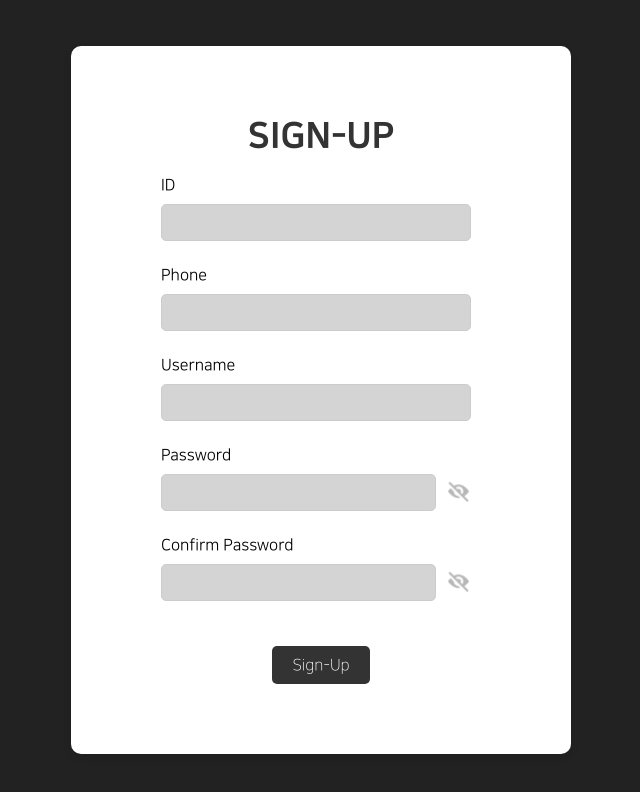
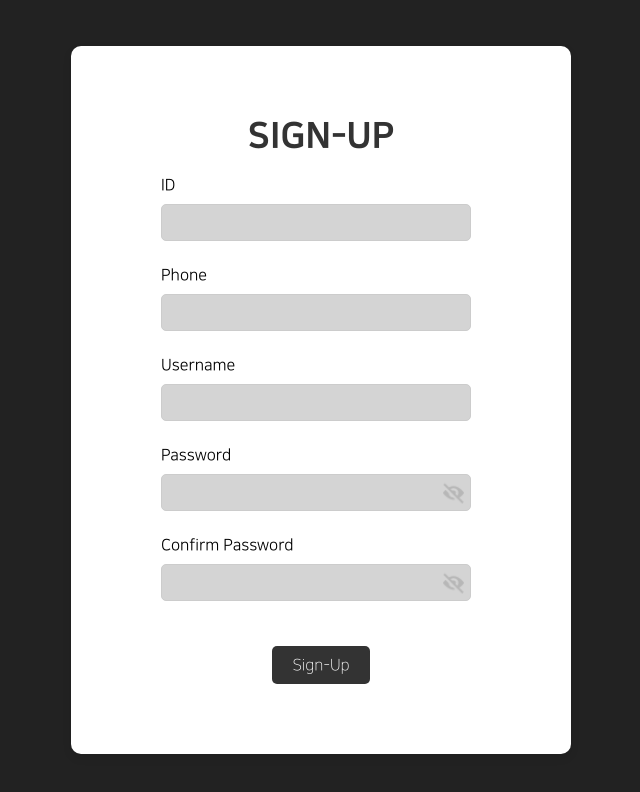
Before and after one commit to 3DNoiseMaster/3DNoiseMaster-FE, a React (Create React App) app: page /api/display/signup in a window 1280 px wide. Shown: the top 792 px of the page, without its empty margins (319-959 px from the left). Built offline with nearby package versions, Linux system fonts and the light colour scheme.

Commit message:
fix: 로그인&회원가입 화면 숨김 버튼 버그 해결

```diff
--- a/src/pages/LoginPage.tsx
+++ b/src/pages/LoginPage.tsx
@@ -68,13 +68,13 @@ const LoginPage: React.FC = () => {
           </label>
           <label>
             Password
-            <div className="login-button-container">
+            <div className="passwordContainer">
             <input
                 type={showPassword ? 'text' : 'password'}
                 name="password"
                 value={formData.password}
                 onChange={handleChange}
-                className="password-input"
+                className="input"
                 required
               />
               <button
--- a/src/pages/SignUpPage.tsx
+++ b/src/pages/SignUpPage.tsx
@@ -50,6 +50,16 @@ const SignUpPage: React.FC = () => {
       return;
     }
 
+    if (formData.password.length < 8) {
+      setPasswordError('비밀번호는 최소 8자 이상이여야 합니다.');
+      return;
+    }
+
+    if (formData.phone.length < 10) {
+      setPasswordError('유효한 전화번호를 입력하세요 (예시: 01012345678)');
+      return;
+    }
+
     const signUpUrl = `${process.env.REACT_APP_API_USER_URL}/signup`;
     axios.post<SignUpResponse>(signUpUrl, formData)
       .then(res => {
@@ -88,7 +98,7 @@ const SignUpPage: React.FC = () => {
                 name="password"
                 value={formData.password}
                 onChange={handleChange}
-                className="password-input"
+                className="input"
                 required
               />
               <button
@@ -108,11 +118,11 @@ const SignUpPage: React.FC = () => {
             Confirm Password
             <div className="passwordContainer">
               <input
-                type={showPassword ? 'text' : 'password'}
+                type={showConfirmPassword ? 'text' : 'password'}
                 name="confirmPassword"
                 value={formData.confirmPassword}
                 onChange={handleChange}
-                className="password-input"
+                className="input"
                 required
               />
               <button
--- a/src/styles/LoginPage.css
+++ b/src/styles/LoginPage.css
@@ -61,18 +61,16 @@ html, body {
   padding: 10px;
 }
 
-.password-input {
-  display: block;
-  margin-top: 10px;
-  margin-bottom: 10px;
-  width: 90%;
-  background-color: rgb(212, 212, 212);
-  border: 1px solid #ccc;
-  border-radius: 5px;
-  padding: 10px;
-  padding-right: 100px;
-  box-sizing: border-box;
+.passwordContainer {
+  position: relative;
+  width: 100%;
 }
+  .passwordContainer .showButton {
+    background-color: #00000000;
+    position: absolute;
+    right: 5px;
+    transform: translateY(-110%);
+  }
 
 .login-button-container {
   display: flex;
--- a/src/styles/SignUpPage.css
+++ b/src/styles/SignUpPage.css
@@ -5,7 +5,7 @@ html, body {
   height: 100%;
 }
 
-.signup-container {
+  body .signup-container {
     text-align: center;
     justify-content: center;
     align-items: center;
@@ -16,7 +16,7 @@ html, body {
     height: 100vh;
   }
 
-.signup-box {
+    .signup-container .signup-box {
       text-align: center;
       background-color: #ffffff;
       padding: 50px;
@@ -27,14 +27,14 @@ html, body {
       margin: auto;
     }
 
-.signup-header{
+    .signup-box .signup-header{
       margin: 20px;
       font-family: 'NanumSquare_EB';
       font-size: 36px;
       color: #333;
     }
 
-.signup-form {
+    .signup-box .signup-form {
       display: flex;
       flex-direction: column;
       align-items: center;
@@ -42,7 +42,7 @@ html, body {
       width: 100%;
     }
 
-.signup-form label {
+    .signup-box .signup-form label {
       display: flex;
       flex-direction: column;
       align-items: flex-start;
@@ -50,7 +50,7 @@ html, body {
       margin-bottom: 15px;
     }
 
-.input {
+    .signup-box .input {
       display: block;
       margin-top: 10px;
       margin-bottom: 10px;
@@ -61,25 +61,28 @@ html, body {
       padding: 10px;
     }
 
-.passwordContainer {
-  display: flex;
-  align-items: center;
+    .signup-box .passwordContainer {
+      position: relative;
+      width: 100%;
     }
 
-.showButton {
+      .passwordContainer .showButton {
         padding: 8px 10px;
         border: none;
-  background-color: #ffffff;
+        background-color: #ffffff00;
         cursor: pointer;
-
+        position: absolute;
+        right: 5px;
+        transform: translateY(-110%);
       }
 
-.eyeIcon {
+      .passwordContainer .eyeIcon {
+        cursor: pointer;
         width: 25px;
         height: 25px;
       }
 
-.password-input {
+      .passwordContainer .password-input {
         display: block;
         margin-top: 10px;
         margin-bottom: 10px;
@@ -92,14 +95,14 @@ html, body {
         box-sizing: border-box;
       }
 
-.signup-button-container {
+    .signup-box .signup-button-container {
       display: flex;
       width: 100%;
       justify-content: center;
       align-items: center;
     }
 
-.signup-button {
+    .signup-box .signup-button {
       margin: 20px 15px;
       padding: 10px 20px;
       background-color: #333;
@@ -110,18 +113,3 @@ html, body {
       font-family: 'NanumSquare_L';
       font-size: 16px;
     }
-
-.links {
-  margin-top: 20px;
-}
-
-.linkButton {
-  display: inline-block;
-  margin: 0 10px;
-  padding: 10px 10px;
-  color: rgb(0, 0, 0);
-  text-decoration: none;
-  border-radius: 5px;
-  font-family: 'NanumSquare_L';
-  font-size: 16px;
-}
```
Lines whose indentation alone changed are shown as unchanged.
